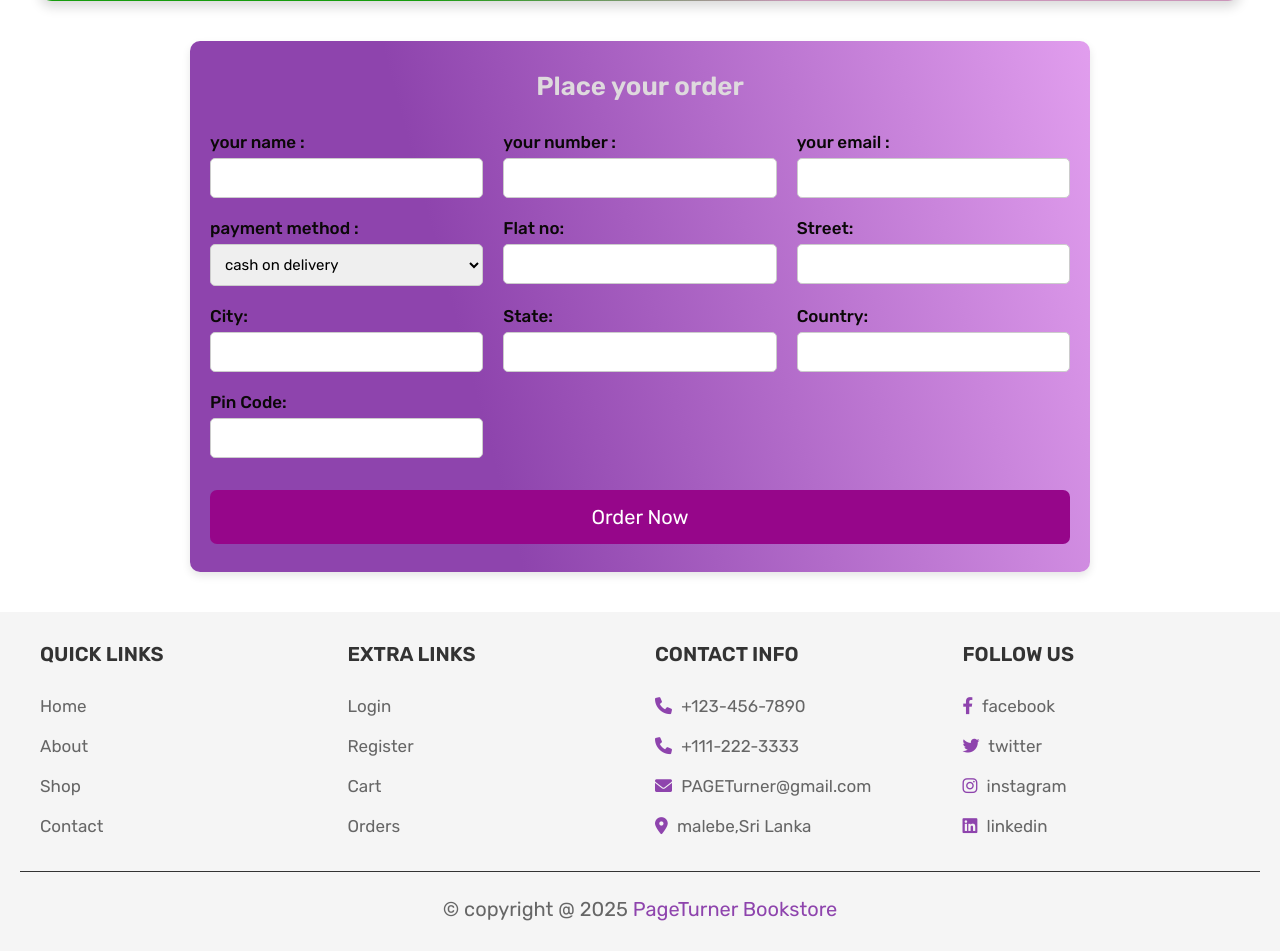
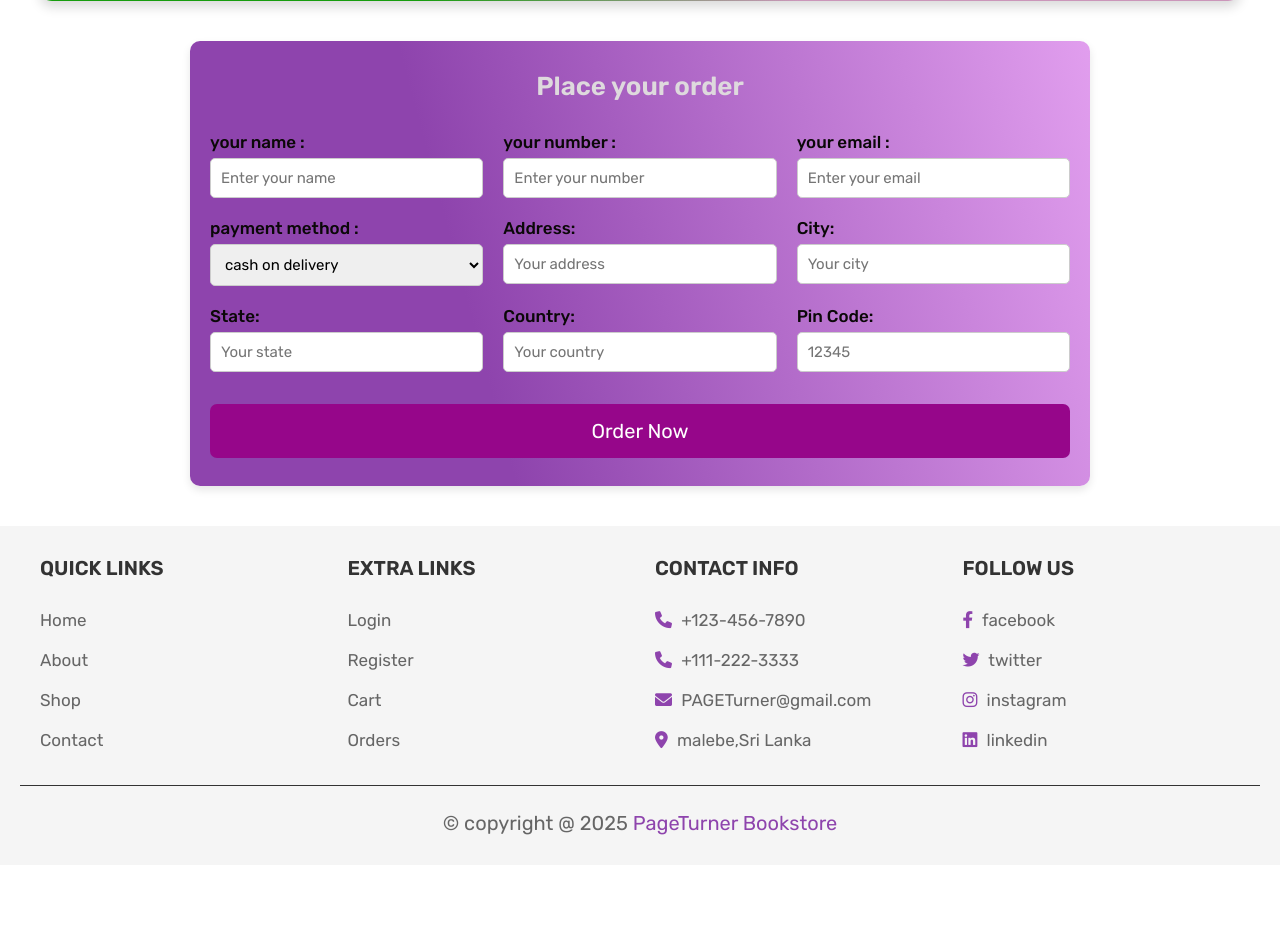
Before and after one commit to Sashika-Dilmina/Book-store, a PHP site: page /checkout.php in a window 1280 px wide. Shown: the part 568-1519 px from the top of the page. After the commit the page ends 1403 px from the top, so only its background shows below. Run offline with PHP 8.4, Linux system fonts and the light colour scheme; the visitor is signed in with stand-in values (Sample User, id 1); data that the repository does not hold is empty.

Commit message:
Update Checkout.php

```diff
--- a/checkout.php
+++ b/checkout.php
@@ -63,15 +63,15 @@ if (!isset($user_id)) {
          <div class="flex">
             <div class="inputBox">
                <span>your name :</span>
-               <input type="text" name="name" required>
+               <input type="text" name="name" required placeholder="Enter your name">
             </div>
             <div class="inputBox">
                <span>your number :</span>
-               <input type="number" name="number" required>
+               <input type="number" name="number" required placeholder="Enter your number">
             </div>
             <div class="inputBox">
                <span>your email :</span>
-               <input type="email" name="email" required>
+               <input type="email" name="email" required placeholder="Enter your email">
             </div>
             <div class="inputBox">
                <span>payment method :</span>
@@ -83,28 +83,25 @@ if (!isset($user_id)) {
                </select>
             </div>
             <div class="inputBox">
-               <span>Flat no:</span>
-               <input type="text" name="flat" required>
+               <span>Address:</span>
+               <input type="text" name="Address" required placeholder="Your address">
             </div>
-            <div class="inputBox">
-               <span>Street:</span>
-               <input type="text" name="street" required>
-            </div>
+
             <div class="inputBox">
                <span>City:</span>
-               <input type="text" name="city" required>
+               <input type="text" name="city" required placeholder="Your city">
             </div>
             <div class="inputBox">
                <span>State:</span>
-               <input type="text" name="state" required>
+               <input type="text" name="state" required placeholder="Your state">
             </div>
             <div class="inputBox">
                <span>Country:</span>
-               <input type="text" name="country" required>
+               <input type="text" name="country" required placeholder="Your country">
             </div>
             <div class="inputBox">
                <span>Pin Code:</span>
-               <input type="number" name="pin_code" required>
+               <input type="number" name="pin_code" required placeholder="12345">
             </div>
          </div>
          <button type="submit" class="btn" name="order_btn">Order Now</button>
```
